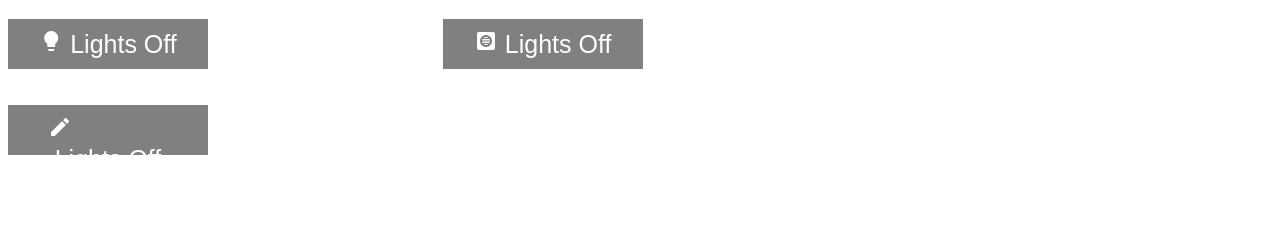
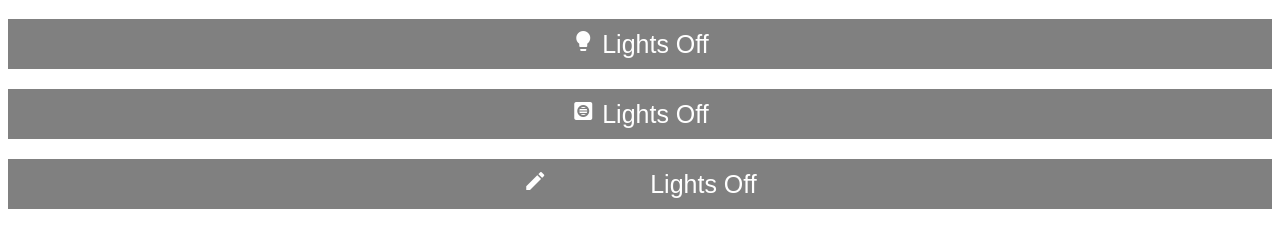
Before and after one commit to Graham-M-Evans/JaysHouse, a plain HTML site: page index.html in a window 1280 px wide. Shown: the part 115-362 px from the top of the page. Drawn offline with Linux system fonts and the light colour scheme.

Commit message:
Update index.html

```diff
--- a/index.html
+++ b/index.html
@@ -65,15 +65,15 @@
 
         #quickActions {
             display: grid;
-            grid-template-columns: 1fr 2fr;
-            grid-template-rows: 1fr 1fr;
+            grid-template-columns: 1fr;
+            grid-template-rows: 1fr 1fr 1fr;
             gap: 20px;
         }
 
         .quickActionButton {
             background-color: grey;
             height: 50px;
-            width: 200px;
+            width: 100%;
             border: none;
             color: white;
             font-size:25px;
```
